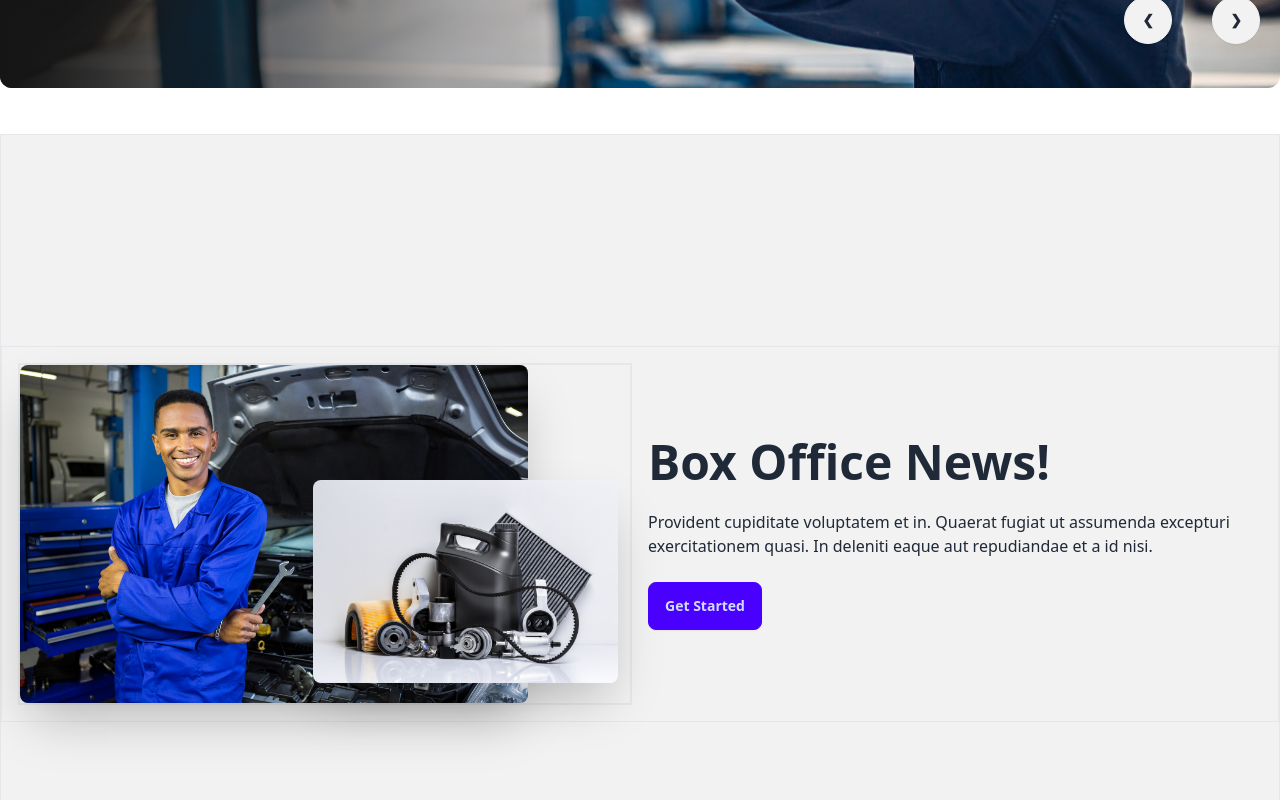
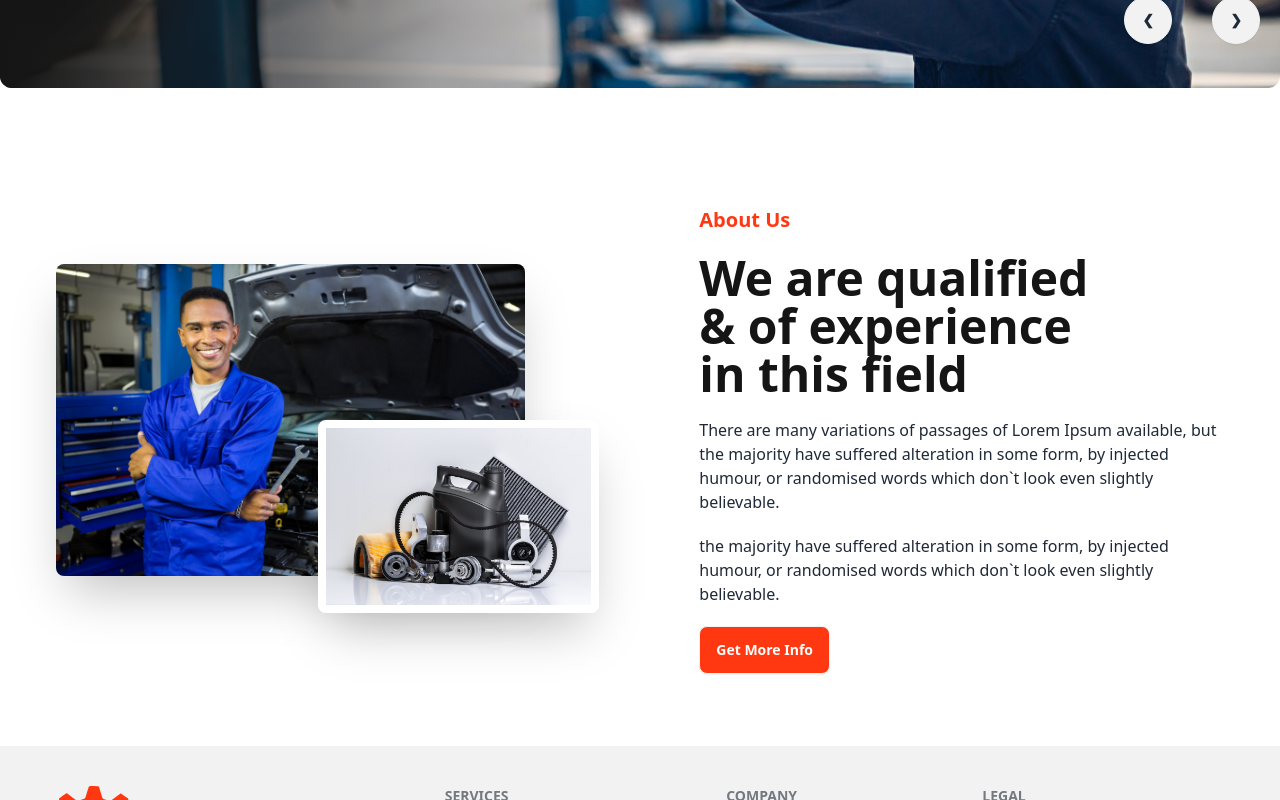
Before and after one commit to Sakhawat71/car-doctor-frontend, a React (Vite) app: page / in a window 1280 px wide. Shown: the part 780-1580 px from the top of the page. Built offline with nearby package versions, Linux system fonts and the light colour scheme.

Commit message:
complete About us

```diff
--- a/src/Pages/Home/AboutUs/AboutUs.jsx
+++ b/src/Pages/Home/AboutUs/AboutUs.jsx
@@ -1,22 +1,28 @@
 import person from "../../../assets/images/about_us/person.jpg";
 import parts from "../../../assets/images/about_us/parts.jpg";
+import { Link } from "react-router-dom";
 
 
 const AboutUs = () => {
     return (
-        <div className="hero min-h-screen bg-base-200 border my-10">
-            <div className="hero-content flex-col lg:flex-row border ">
+        <div className="hero  bg-white rounded-2xl my-10 py-4">
+            <div className="hero-content flex-col lg:flex-row gap-10 lg:mx-10">
 
-                <div className="md:w-1/2 relative border-2">
-                    <img src={person} className="w-10/12  rounded-lg shadow-2xl" />
-                    <img src={parts} className="w-1/2 absolute right-3 bottom-5 rounded-lg shadow-2xl" />
+                <div className="md:w-3/4 lg:w-1/2 relative  border-black">
+                    <img src={person} className="w-10/12 rounded-lg shadow-2xl" />
+                    <img src={parts} className="w-1/2 border-8 border-white absolute right-5 top-1/2 rounded-lg shadow-2xl" />
                 </div>
 
-                <div className="md:w-1/2">
-                    <h1 className="text-5xl font-bold">Box Office News!</h1>
-                    <p className="py-6">Provident cupiditate voluptatem et in. Quaerat fugiat ut assumenda excepturi exercitationem quasi. In deleniti eaque aut repudiandae et a id nisi.</p>
-                    <button className="btn btn-primary">Get Started</button>
+                <div className="md:w-3/4 lg:w-1/2 space-y-5 lg:pl-10 mt-10 px-5 lg:px-0 text-left">
+                    <h3 className="text-[#FF3811] font-bold text-xl">About Us</h3>
+                    <h1 className="text-2xl md:text-3xl lg:text-5xl font-bold text-[#151515]">We are qualified <br className=" md:block lg:block"/> & of experience <br className=" hidden lg:block"/> in this field</h1>
+                    <p className="">There are many variations of passages of Lorem Ipsum available, but the majority have suffered alteration in some form, by injected humour, or randomised words which don`t look even slightly believable. </p>
+                    <p>
+                        the majority have suffered alteration in some form, by injected humour, or randomised words which don`t look even slightly believable.
+                    </p>
+                    <Link className="btn bg-[#FF3811] text-white hover:badge-outline hover:text-[#FF3811] ">Get More Info</Link>
                 </div>
+
             </div>
         </div>
     );
```
